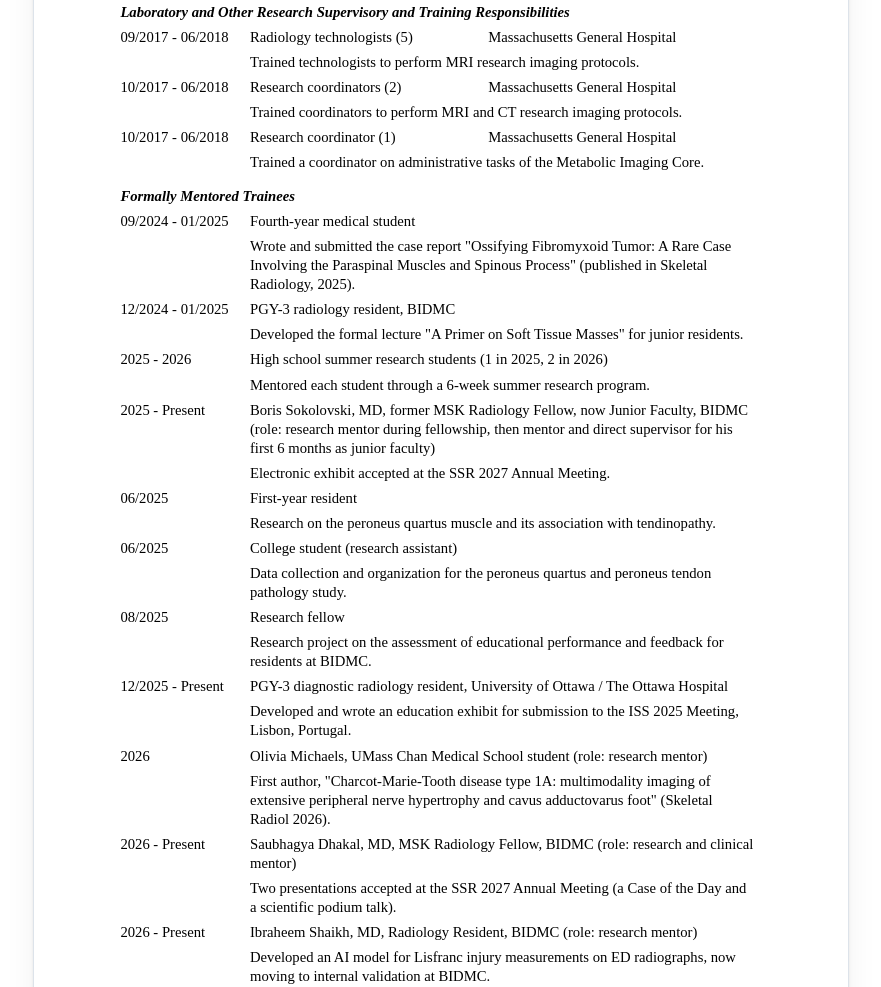
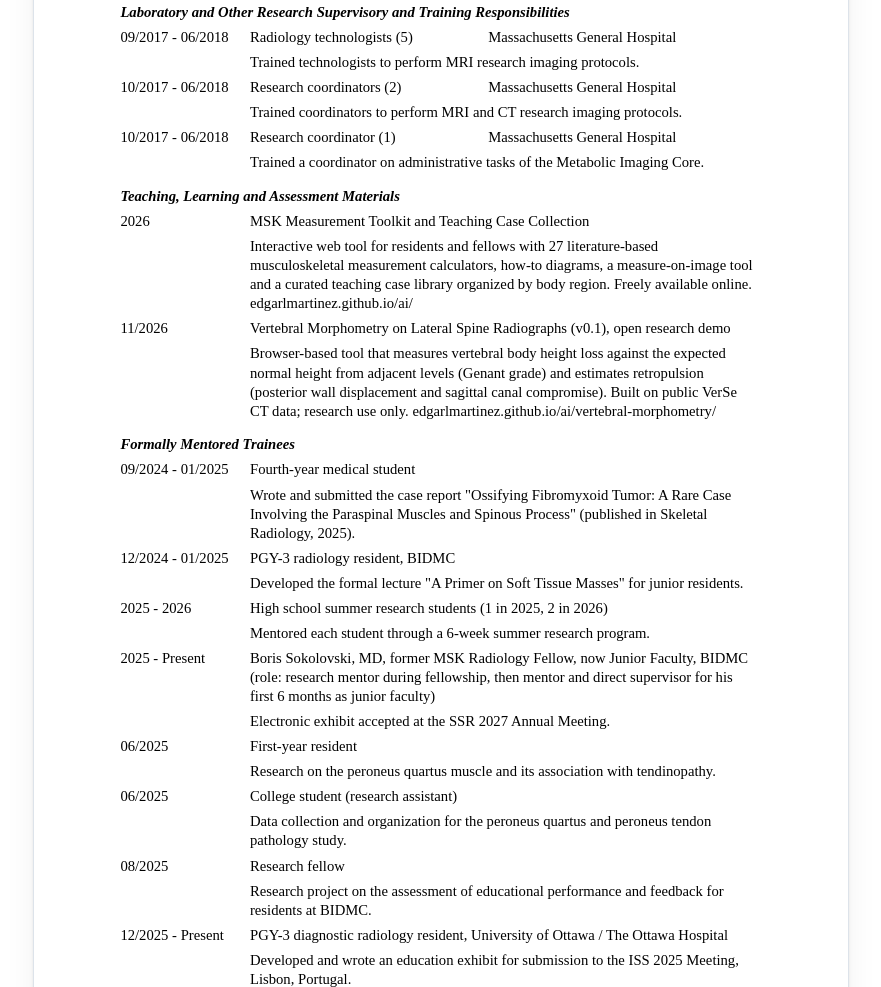
Before and after one commit to edgarlmartinez/edgarlmartinez.github.io, an Astro site: page /cv in a window 1280 px wide. Shown: the part 5485-6472 px from the top of the page, without its empty margins (199-1080 px from the left). Built offline with nearby package versions, Linux system fonts and the light colour scheme; Astro itself is replaced by a stand-in of ours.

Commit message:
Add MSK Measurement Toolkit and vertebral morphometry tool to CV teaching materials
Co-Authored-By: Claude Opus 5.5 <noreply@anthropic.com>
Claude-Session: https://claude.ai/code/session_01C18X7TwVjC3NxrbsUAi2LY

```diff
--- a/src/data/cv.yaml
+++ b/src/data/cv.yaml
@@ -402,6 +402,16 @@ teaching:
       title: Research coordinator (1)
       description: Trained a coordinator on administrative tasks of the Metabolic Imaging Core.
       institution: Massachusetts General Hospital
+  # Teaching, learning and assessment materials
+  materials:
+    - start: 2026
+      title: MSK Measurement Toolkit and Teaching Case Collection
+      description: Interactive web tool for residents and fellows with 27 literature-based musculoskeletal measurement calculators, how-to diagrams, a measure-on-image tool and a curated teaching case library organized by body region. Freely available online.
+      url: https://edgarlmartinez.github.io/ai/   # check: final URL
+    - start: 11/2026
+      title: Vertebral Morphometry on Lateral Spine Radiographs (v0.1), open research demo
+      description: Browser-based tool that measures vertebral body height loss against the expected normal height from adjacent levels (Genant grade) and estimates retropulsion (posterior wall displacement and sagittal canal compromise). Built on public VerSe CT data; research use only.
+      url: https://edgarlmartinez.github.io/ai/vertebral-morphometry/
   # Formally mentored / supervised trainees
   mentored_trainees:
     - start: 09/2024
--- a/src/pages/cv.astro
+++ b/src/pages/cv.astro
@@ -145,6 +145,13 @@ const dp = (() => {
           {e.description && <tr><td class="d"></td><td colspan="2">{e.description}</td></tr>}
         </>)}</table>
       </>)}
+      {has(teaching.materials) && <>
+        <h4>Teaching, Learning and Assessment Materials</h4>
+        <table>{chrono(teaching.materials).map((e) => <>
+          <tr><td class="d">{range(e)}</td><td>{e.title}</td></tr>
+          <tr><td class="d"></td><td>{e.description}{e.url && <> <a href={e.url}>{e.url.replace(/^https?:\/\//, '')}</a></>}</td></tr>
+        </>)}</table>
+      </>}
       {has(teaching.mentored_trainees) && <>
         <h4>Formally Mentored Trainees</h4>
         <table>{chrono(teaching.mentored_trainees).map((e) => <>
```
